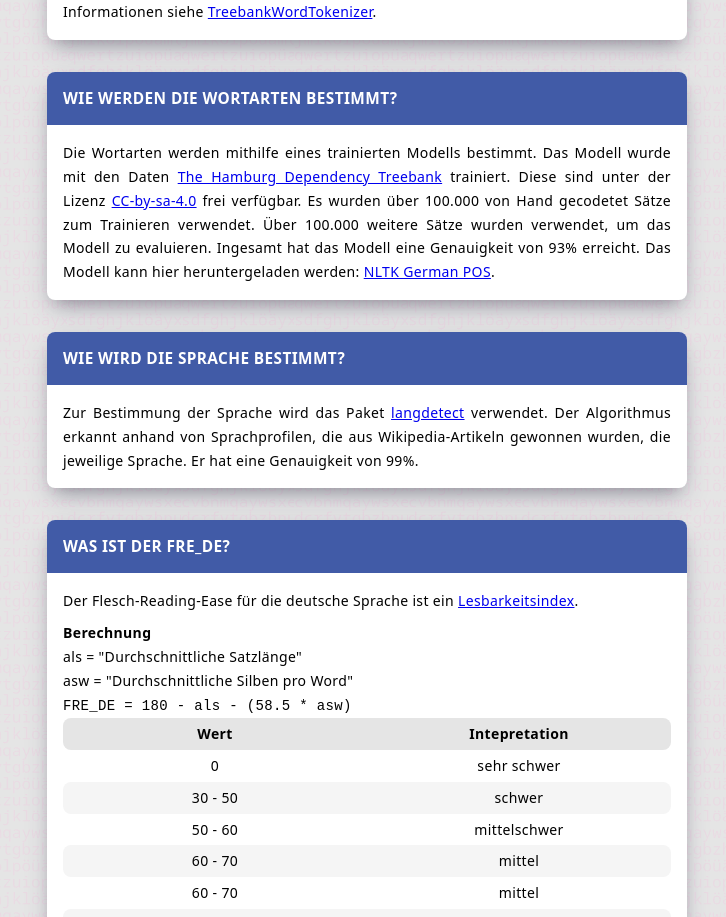
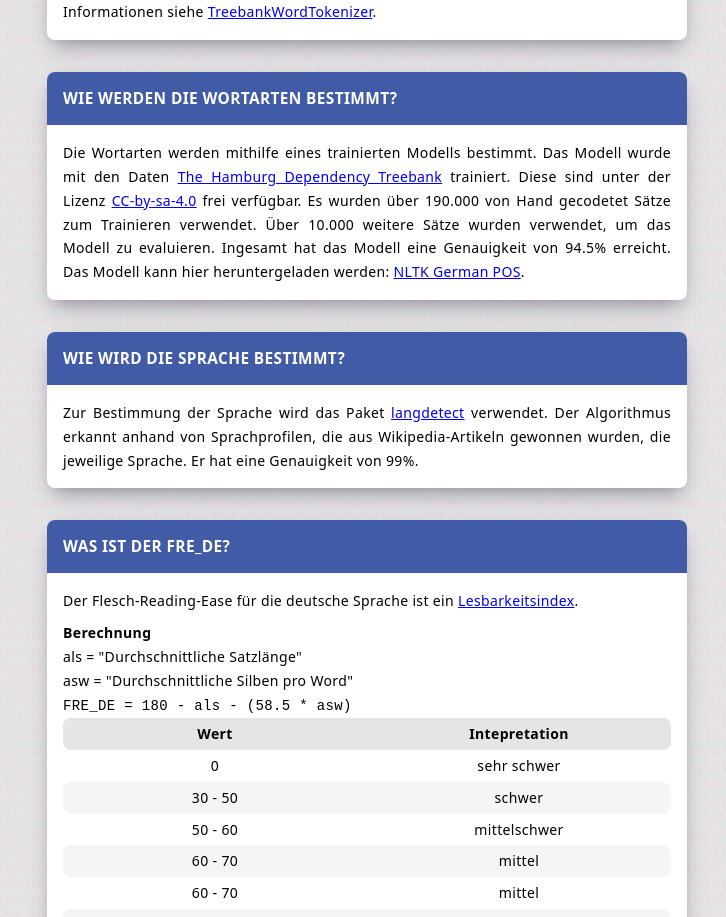
Before and after one commit to mikebarkmin/lesbar.club, a React (Create React App) app in the folder client/: page /faq in a window 1280 px wide. Shown: the part 1523-2440 px from the top of the page, without its empty margins (273-999 px from the left). Built offline with nearby package versions, Linux system fonts and the light colour scheme.

Commit message:
Update model accuracy

```diff
--- a/client/src/FAQs.js
+++ b/client/src/FAQs.js
@@ -201,10 +201,10 @@ const database = [
         <a href="https://creativecommons.org/licenses/by-sa/4.0/">
           CC-by-sa-4.0
         </a>{' '}
-        frei verfügbar. Es wurden über 100.000 von Hand gecodetet Sätze zum
-        Trainieren verwendet. Über 100.000 weitere Sätze wurden verwendet, um
-        das Modell zu evaluieren. Ingesamt hat das Modell eine Genauigkeit von
-        93% erreicht. Das Modell kann hier heruntergeladen werden:{' '}
+        frei verfügbar. Es wurden über 190.000 von Hand gecodetet Sätze zum
+        Trainieren verwendet. Über 10.000 weitere Sätze wurden verwendet, um das
+        Modell zu evaluieren. Ingesamt hat das Modell eine Genauigkeit von 94.5%
+        erreicht. Das Modell kann hier heruntergeladen werden:{' '}
         <a href="https://github.com/mikebarkmin/lesbar.club/raw/master/server/lesbar/rules/de_DE/nltk_german_pos.pickle">
           NLTK German POS
         </a>
--- a/client/src/TextMarkup.js
+++ b/client/src/TextMarkup.js
@@ -202,7 +202,7 @@ function TextMarkup({ onClick, sentences }) {
         <Sentence title={getRuleTitle(rule)} key={i} rule={rule}>
           {words.map(({ syllables, rule, tag }, k) => (
             <Word title={getRuleTitle(rule)} key={i + ',' + k} rule={rule}>
-              <WordTag title={`${getTagTitle(tag)} (93% Treffsicherheit)`}>
+              <WordTag title={`${getTagTitle(tag)} (94.5% Treffsicherheit)`}>
                 {tag}
               </WordTag>
               {syllables.map(({ content }, p) => (
```
